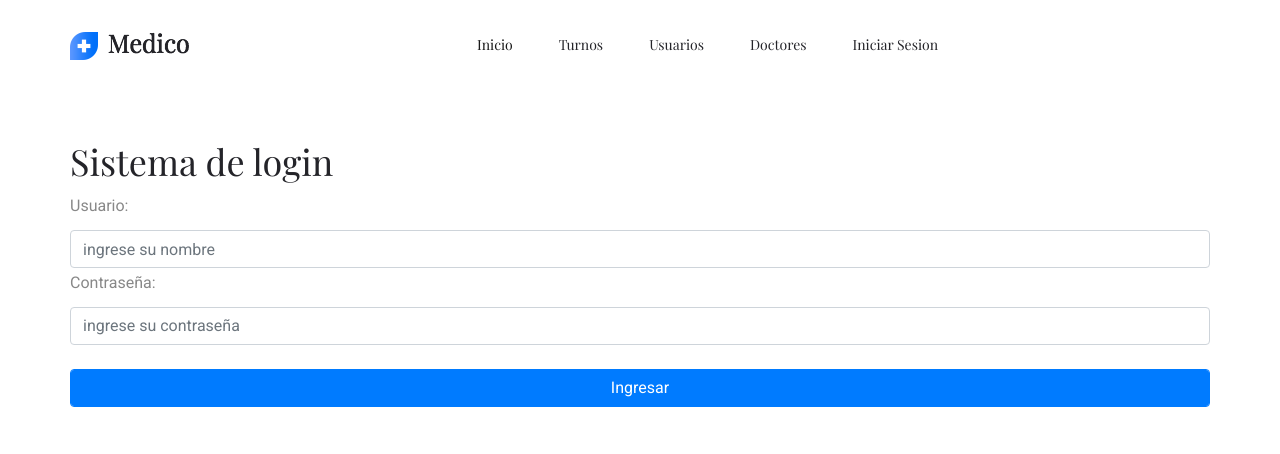
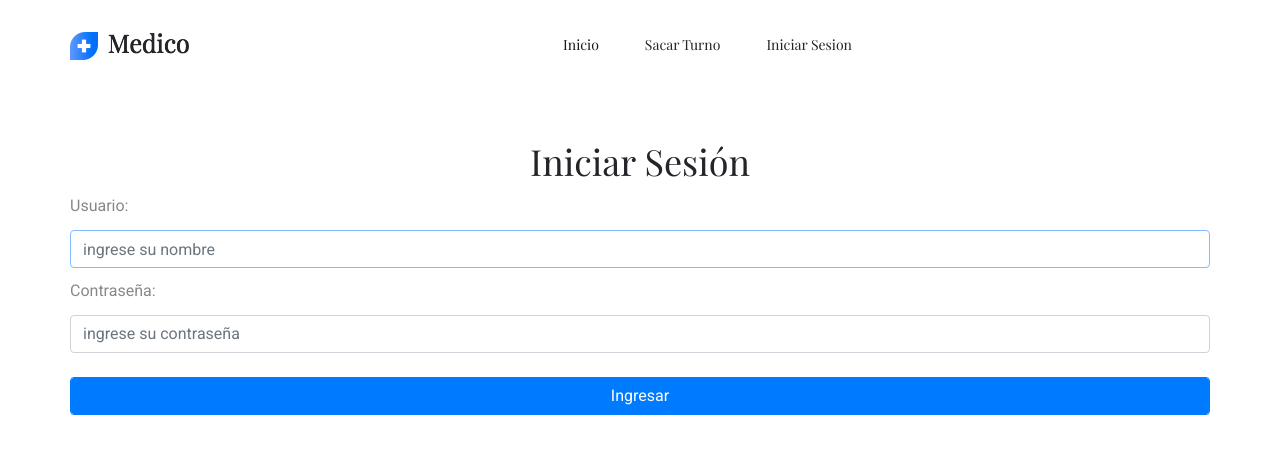
Before and after one commit to marcos006-dev/sistemaTurnos, a PHP site: page /modLogin/index.php in a window 1280 px wide. Shown: the top 454 px of the page. Run offline with PHP 8.4, Linux system fonts and the light colour scheme; some libraries are stand-ins or nearby versions.

Commit message:
Se arreglo el inicio de sesion y se modifico la barra de navegaciones para usar con sesiones

```diff
--- a/helpers/head.php
+++ b/helpers/head.php
@@ -1,3 +1,9 @@
+<?php
+
+session_start();
+
+ ?>
+
 <!doctype html>
     <html lang="en">
 
@@ -37,7 +43,7 @@
                 <div class="row align-items-center">
                     <div class="col-lg-12">
                         <nav class="navbar navbar-expand-lg navbar-light">
-                        <a class="navbar-brand" href="index.html"> <img src="../assets/img/logo.png" alt="logo"> </a>
+                            <a class="navbar-brand" href="../index.php"> <img src="../assets/img/logo.png" alt="logo"> </a>
                             <button class="navbar-toggler" type="button" data-toggle="collapse"
                             data-target="#navbarSupportedContent" aria-controls="navbarSupportedContent"
                             aria-expanded="false" aria-label="Toggle navigation">
@@ -48,17 +54,34 @@
                         id="navbarSupportedContent">
                         <ul class="navbar-nav align-items-center">
                             <li class="nav-item active">
-                                    <a class="nav-link" href="../index.html">Inicio</a>
+                                <a class="nav-link" href="../index.php">Inicio</a>
                             </li>
                             <li class="nav-item">
-                                    <a class="nav-link" href="about.html">Turnos</a>
+                                <a class="nav-link" href="#">Sacar turno</a>
+                            </li>
+
+                            <?php if (!isset( $_SESSION['nombreUsuario'] )): ?>
+
+                              <li class="nav-item">
+                                <a class="nav-link" href="../modLogin/index.php">Iniciar Sesion</a>
+                            </li>
+                        <?php else: ?>
+                            <li class="nav-item">
+                              <a class="nav-link" href="#">Listado turnos</a>
+                          </li>
+                          <?php if ($_SESSION['descripcionTipoUsuario'] == "Administrador"): ?>
+                            <li class="nav-item">
+                                <a class="nav-link" href="../modDoctores/index.php">Doctores</a>
                             </li>
                             <li class="nav-item">
                               <a class="nav-link" href="../modUsuarios/index.php">Usuarios</a>
                           </li>
+                      <?php endif ?>
                       <li class="nav-item">
-                                    <a class="nav-link" href="../modDoctores/index.php">Doctores</a>
+                          <a class="nav-link" href="../modLogin/logout.php">Cerrar Sesion</a>
                       </li>
+
+                  <?php endif ?>
 
                                 <!-- <li class="nav-item dropdown">
                                     <a class="nav-link dropdown-toggle" href="blog.html" id="navbarDropdown"
@@ -81,10 +104,6 @@
                                         <a class="dropdown-item" href="single-blog.html">Single blog</a>
                                     </div>
                                 </li> -->
-
-                                <li class="nav-item">
-                                    <a class="nav-link" href="contact.html">Iniciar Sesion</a>
-                                </li>
                             </ul>
                         </div>
                         <!-- <a class="btn_2 d-none d-lg-block" href="#">HOT LINE- 09856</a> -->
--- a/modLogin/index.php
+++ b/modLogin/index.php
@@ -1,6 +1,5 @@
 <?php
-require("../helpers/head.php");
-
+    require "../helpers/head.php";
 
 ?>
 <section class="doctor_part section_padding">
@@ -10,10 +9,12 @@ require("../helpers/head.php");
         <div class="col-xl-12 col-md-12 col-sm-12 col-xs-12">
             <form action="login.php" method="POST">
 
-                <h1>Sistema de login</h1>
+                <h1 class="text-center">Iniciar Sesión</h1>
                 <div class="form-group">
-                    <p>Usuario: <input type="text" class="form-control mt-2" placeholder="ingrese su nombre" name="usuario"></p>
-                    <p>Contraseña: <input type="password" class="form-control mt-2" placeholder="ingrese su contraseña" name="password"></p>
+                    <p class="mb-2">Usuario: </p>
+                    <input type="text" class="form-control mt-2" placeholder="ingrese su nombre" name="usuario" autofocus>
+                    <p class="mt-2">Contraseña: </p>
+                    <input type="password" class="form-control mt-2" placeholder="ingrese su contraseña" name="password">
                     <input type="submit" value="Ingresar" class="form-control btn btn-primary mt-4">
 
                 </div>
@@ -24,5 +25,5 @@ require("../helpers/head.php");
 
 </section>
 <?php
-require("../helpers/footer.php");
+require "../helpers/footer.php";
 ?>
--- a/modLogin/logout.php
+++ b/modLogin/logout.php
@@ -2,7 +2,7 @@
 
 session_start();
 
-if (isset($_SESSION['usuario'])){
+if (isset($_SESSION['nombreUsuario'])){
 	#session_destroy();
 	session_destroy();
 
```
Also changed, not shown: index.php (+27 -22 lines), modLogin/login.php (+23 -23 lines), modUsuarios/index.php (+16 -0 lines). Lines whose indentation alone changed are shown as unchanged.
